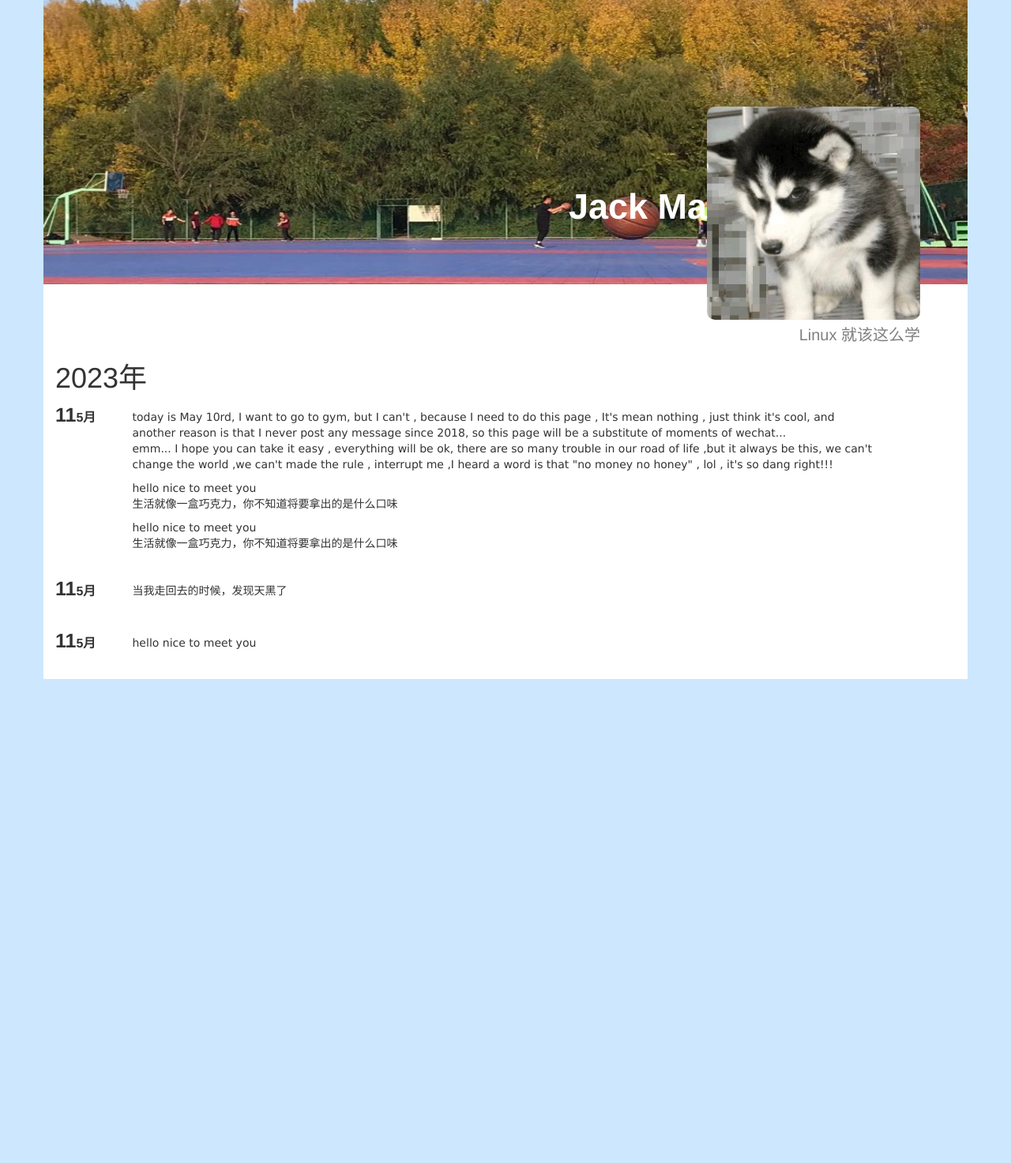
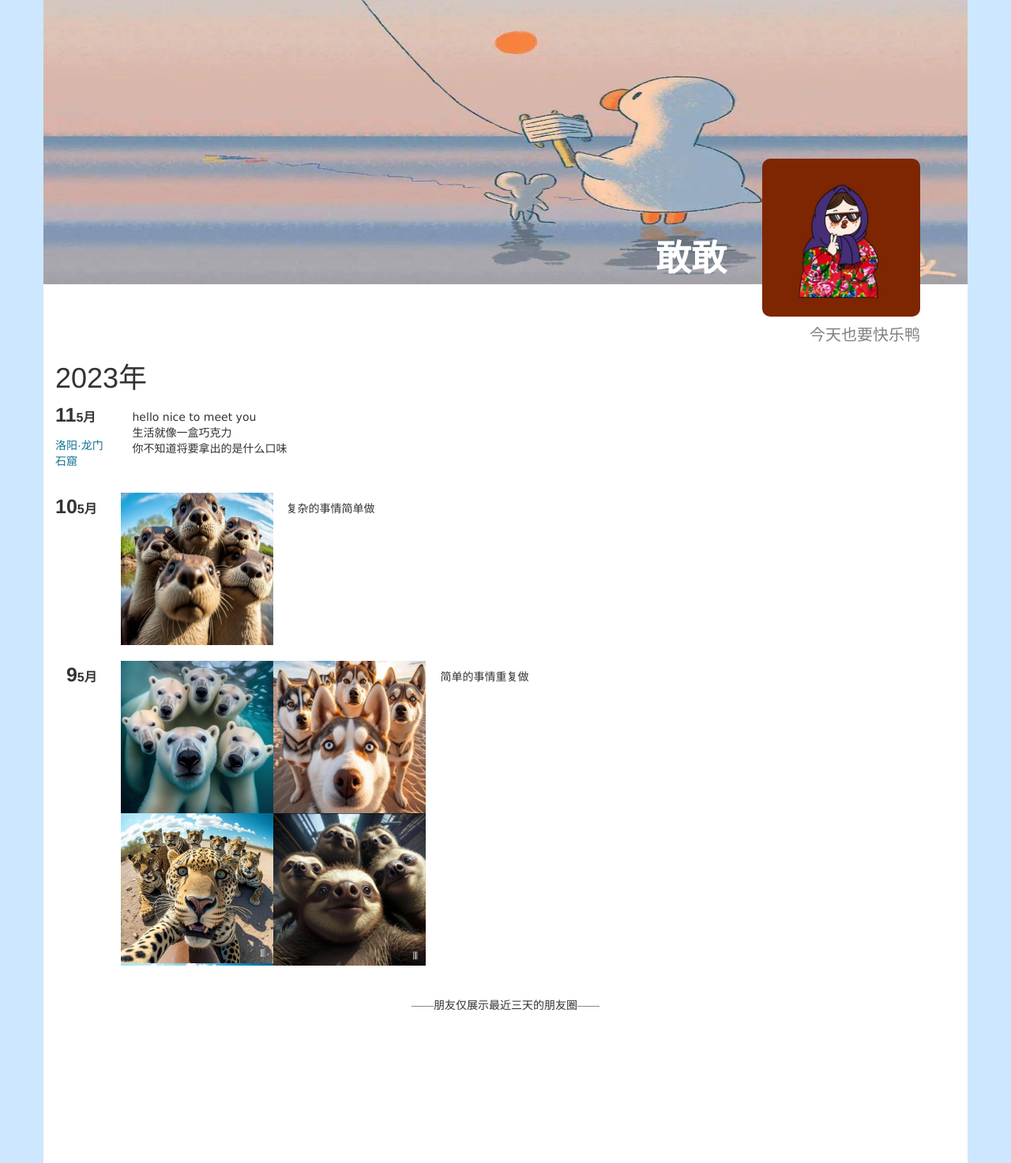
Before and after one commit to pony-malg/pony-malg.github.io, a website: page index.html in a window 1280 px wide. Shown: the part 240-1713 px from the top of the page at 79% size. Before the commit the page ends 1100 px from the top, so only its background shows below. Drawn offline with Linux system fonts and the light colour scheme.

Commit message:
添加图片

```diff
--- a/index.html
+++ b/index.html
@@ -9,10 +9,12 @@
     <link rel="stylesheet" href="boostrap/bootstrap.min.css">
     <style>
         .topBackground {
-            background-image: url("src/topImage.jpg");
-            background-size: 100% 130%;
-            height: 900px;
-            margin-top: -300px;
+            background-image: url("src/mice-duck.jpeg");
+            /* background-image: url("src/topImage.jpg"); */
+            background-size: 100% 100%;
+            height: 600px;
+            /* height: 900px; */
+            /* margin-top: -300px; */
             vertical-align: bottom;
             position: relative;
         }
@@ -28,10 +30,10 @@
         }
 
         .avadar {
-            background-image: url(src/dog.jpg);
+            background-image: url(src/gangan.jpg);
             background-size: 100%;
-            width: 6em;
-            height: 6em;
+            width: 200px;
+            height: 200px;
             margin: -95px 60px -45px auto;
             border-radius: 10px;
             float: right;
@@ -50,12 +52,36 @@
         .itemDate span {
             font-size: 16px;
         }
+
         .itemContainer {
             margin: 20px 15px;
         }
+
         .itemText {
             margin-top: 10px;
             font-family: Verdana, Arial, Helvetica, sans-serif;
+        }
+
+        .endLine {
+            color: gray;
+        }
+
+        .picture {
+            background-image: url(src/cat.jpg);
+            /* background-image: url(src/dog.jpg); */
+            background-size: 100%;
+            width: 193px;
+            height: 193px;
+            cursor: pointer;
+        }
+
+        .modal-content {
+            height: 600px;
+            width: 600px;
+            background-size: 100% 100%;
+        }
+        .address {
+            color: rgb(15, 113, 146);
         }
     </style>
 </head>
@@ -64,45 +90,80 @@
     <div class="container" style="background-color: #fff;">
         <div class="row topBackground">
             <div class="bottomDiv">
-                <span>Jack Ma</span>
+                <span>敢敢&emsp;</span>
                 <div class="avadar"></div>
             </div>
         </div>
         <div class="row content">
-            <p style="text-align: right;color: gray;margin-right: 60px; font-size: 20px;">Linux 就该这么学</p>
+            <p style="text-align: right;color: gray;margin-right: 60px; font-size: 20px;">今天也要快乐鸭 </p>
             <div class="itemContainer">
                 <h1>2023年</h1>
                 <div class="row">
                     <div class="col-sm-1">
                         <p class="itemDate">11<span>5月</span></p>
+                        <p class="address">洛阳·龙门石窟</p>
                     </div>
                     <div class="col-sm-10">
-                        <p class="itemText">today is May 10rd, I want to go to gym, but I can't , because I need to do this page , It's mean nothing , just think it's cool, and another reason is that I never post any message since 2018, so this page will be a substitute of moments of wechat... <br> emm... I hope you can take it easy  , everything will be ok, there are so many trouble in our road of life ,but it always be this, we can't change the world ,we can't made the rule , interrupt me ,I heard a word is that "no money no honey" , lol , it's so dang right!!! </p>
-                        <p class="itemText">hello nice to meet you <br> 生活就像一盒巧克力，你不知道将要拿出的是什么口味 </p>
-                        <p class="itemText">hello nice to meet you <br> 生活就像一盒巧克力，你不知道将要拿出的是什么口味 </p>
+                        <p class="itemText">hello nice to meet you <br> 生活就像一盒巧克力<br>你不知道将要拿出的是什么口味 </p>
                     </div>
                 </div>
             </div>
             <div class="itemContainer">
                 <div class="row">
                     <div class="col-sm-1">
-                        <p class="itemDate">11<span>5月</span></p>
+                        <p class="itemDate">10<span>5月</span></p>
                     </div>
-                    <div class="col-sm-10">
-                        <p class="itemText">当我走回去的时候，发现天黑了</p>
+                    <div class="col-sm-2">
+                        <div class="row">
+                            <div class="picture"></div>
+                        </div>
+                    </div>
+                    <div class="col-sm-8">
+                        <p class="itemText">复杂的事情简单做</p>
                     </div>
                 </div>
             </div>
             <div class="itemContainer">
                 <div class="row">
                     <div class="col-sm-1">
-                        <p class="itemDate">11<span>5月</span></p>
+                        <p class="itemDate">&nbsp;&nbsp;9<span>5月</span></p>
                     </div>
-                    <div class="col-sm-10">
-                        <p class="itemText">hello nice to meet you </p>
+                    <div class="col-sm-4">
+                        <div class="row">
+                            <div class="col-sm-6 picture"></div>
+                            <div class="col-sm-6 picture"></div>
+                        </div>
+                        <div class="row">
+                            <div class="col-sm-6 picture"></div>
+                            <div class="col-sm-6 picture"></div>
+                        </div>
+                    </div>
+                    <div class="col-sm-6">
+                        <p class="itemText">简单的事情重复做</p>
                     </div>
                 </div>
             </div>
+            <div>
+                <br>
+                <p style="text-align: center;"><span class="endLine">——</span>朋友仅展示最近三天的朋友圈<span
+                        class="endLine">——</span></p>
+            </div>
+
+            <div style="height: 180px;"></div>
+        </div>
+        <!-- 模态框（Modal） -->
+        <div class="modal fade" id="myModal" tabindex="-1" role="dialog" aria-labelledby="myModalLabel"
+            aria-hidden="true">
+            <div class="modal-dialog">
+                <div class="modal-content">
+                    <div class="modal-header" style="border: none;">
+                        <button type="button" class="close" data-dismiss="modal" aria-hidden="true">
+                            &times;
+                        </button>
+
+                    </div>
+                </div><!-- /.modal-content -->
+            </div><!-- /.modal -->
         </div>
     </div>
     <script src="jquery/jquery.min.js"></script>
@@ -110,7 +171,33 @@
     <script>
         $(function () {
 
+            gotoMobilePage();
+
+            let images = ["src/anotherAnimal.jpg", "src/bear.jpg", "src/fiveDog.jpg", "src/lepard.jpg", "src/someanimal.jpg"];
+
+            for (let i = 0; i < images.length; i++) {
+
+            }
+            // $('.picture').css("background-image",`url(${images[0]})`)
+            // console.log($('.picture'),typeof $('.picture'));
+            let index = 0
+            for (const obj of $('.picture')) {
+                $(obj).css("background-image", `url(${images[index++]})`)
+            }
+            $('.picture').attr('data-toggle','modal')
+            $('.picture').attr('data-target','#myModal')
+
+            $('.picture').on('click',function(){
+                console.log($(this).attr('background-image'));
+                $('.modal-content').attr('style',$(this).attr('style'))
+            })
         })
+        function gotoMobilePage() {
+            if (navigator.userAgent.match(/Mobi/i) || navigator.userAgent.match(/Android/i) || navigator.userAgent.match(/iPhone/i)) {
+                window.location.href = "phonePage.html";
+            }
+        }
+
     </script>
 </body>
 
```
Also changed, not shown: phonePage.html (added, +12 -0 lines), src/anotherAnimal.jpg (added), src/bear.jpg (added), src/castal.jpeg (added), src/cat.jpg (added), src/dragonBag.jpg (added), src/dragoncat.jpeg (added), src/fiveDog.jpg (added), src/gangan.JPG (added), src/haer.jpeg (added), src/lepard.jpg (added), src/mice-duck.jpeg (added), src/someanimal.jpg (added), src/zx.jpeg (added).
